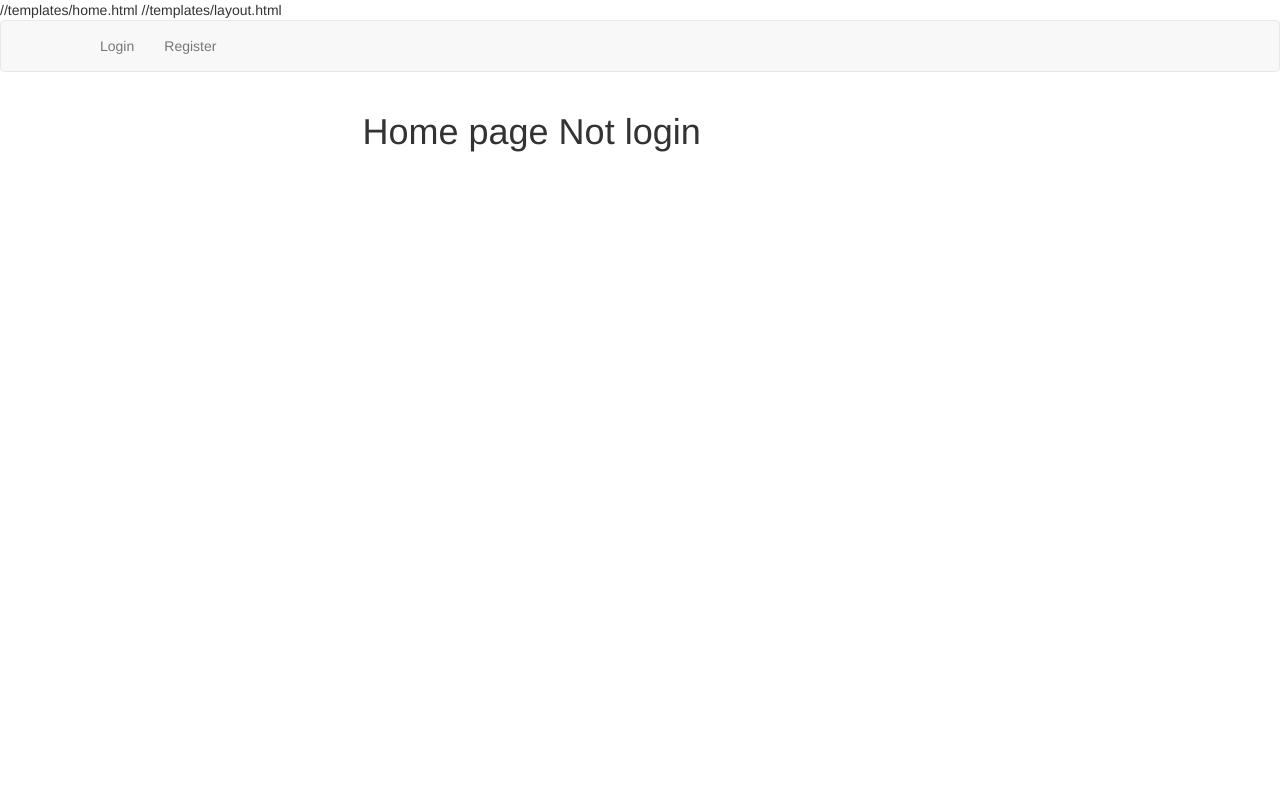
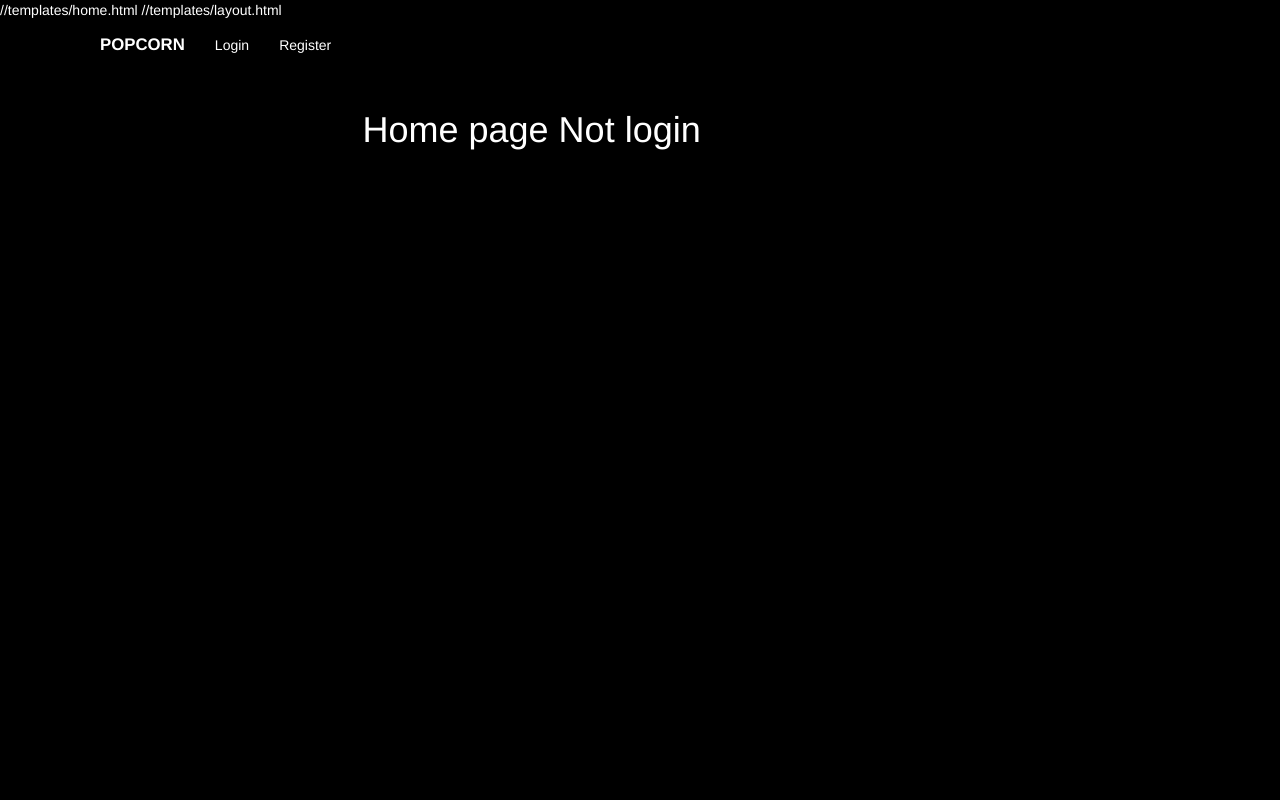
Before and after one commit to DevilsSnare/popCorn, a Flask app: page / in a window 1280 px wide. Run offline with Flask 2, Linux system fonts and the light colour scheme; parts of the project's set-up code (start-up, migrations or seed data) failed here and were passed over; some libraries are stand-ins or nearby versions.

Commit message:
css added

```diff
--- a/popcorn_login/templates/layout.html
+++ b/popcorn_login/templates/layout.html
@@ -1,18 +1,38 @@
 //templates/layout.html
 <!DOCTYPE html>
 <html>
+
 <head>
     <meta charset="utf-8" />
     <meta http-equiv="X-UA-Compatible" content="IE=edge">
     <title>{% block title %} {% endblock %}</title>
     <meta name="viewport" content="width=device-width, initial-scale=1">
- <link rel="stylesheet" type="text/css" media="screen" href="https://maxcdn.bootstrapcdn.com/bootstrap/3.3.7/css/bootstrap.min.css" />
+    <link rel="stylesheet" type="text/css" media="screen"
+        href="https://maxcdn.bootstrapcdn.com/bootstrap/3.3.7/css/bootstrap.min.css" />
+    <style>
+        .navbar-default {
+            background-color: black !important;
+            color: #fff !important;
+            border-style: none !important;
+        }
+
+        .navbar-default .navbar-nav>li>a {
+            color: #fff !important;
+        }
+        .title{
+            color:#fff;
+            font-size: larger;
+            font-weight: 900;
+        }
+    </style>
 </head>
- <body>
+
+<body style="color:#fff; background-color: black;">
     <nav class="navbar navbar-default">
         <div class="container">
             <div class="navbar-header">
- <button type="button" class="navbar-toggle collapsed" data-toggle="collapse" data-target="#navbar" aria-expanded="false" aria-controls="navbar">
+                <button type="button" class="navbar-toggle collapsed" data-toggle="collapse" data-target="#navbar"
+                    aria-expanded="false" aria-controls="navbar">
                     <span class="sr-only">Toggle navigation</span>
                     <span class="icon-bar"></span>
                     <span class="icon-bar"></span>
@@ -21,6 +41,9 @@
             </div>
             <div id="navbar" class="collapse navbar-collapse">
                 <ul class="nav navbar-nav">
+                    <li>
+                        <a class="title">POPCORN</a>
+                    </li>
                     {% if session['name'] %}
                     <li>
                         <a href="/logout">Logout</a>
@@ -41,4 +64,5 @@
     <script src="https://code.jquery.com/jquery-3.3.1.slim.min.js"></script>
     <script src="https://maxcdn.bootstrapcdn.com/bootstrap/3.3.7/js/bootstrap.min.js"></script>
 </body>
+
 </html>
```
Also changed, not shown: popcorn_login/templates/style.css (added, +7 -0 lines). Lines whose indentation alone changed are shown as unchanged.
